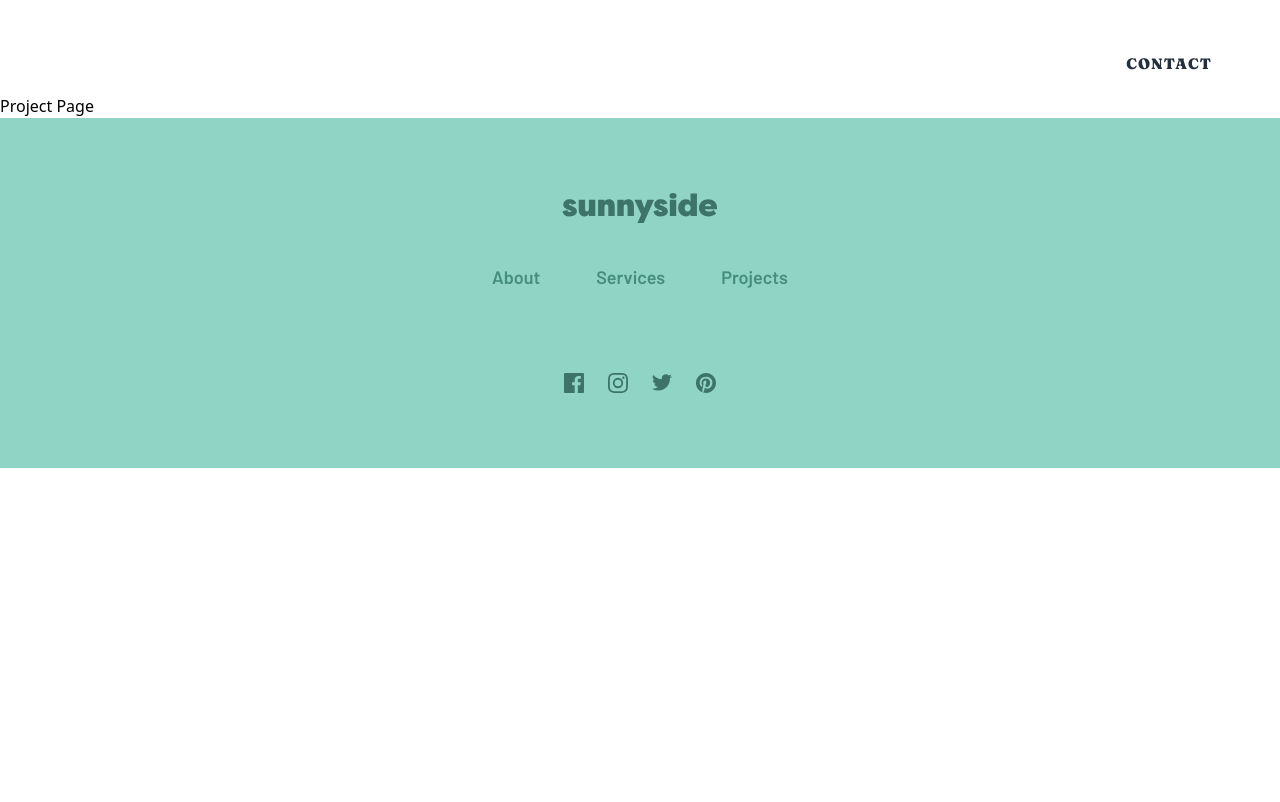
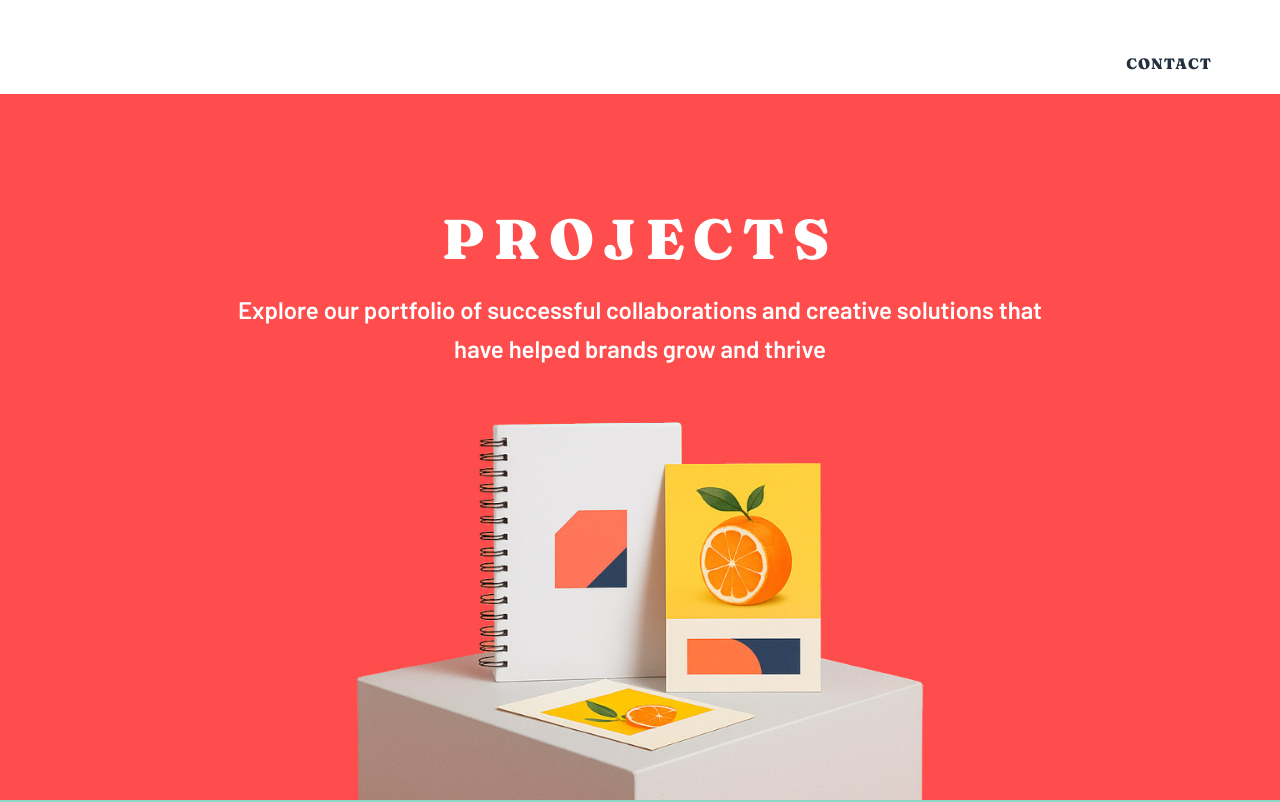
Before and after one commit to JakubM-I/agency-landing-page, a React (Vite) app: page /sunnyside/projects in a window 1280 px wide. Shown: the top 802 px of the page. Built offline with nearby package versions, Linux system fonts and the light colour scheme.

Commit message:
Add hero section component to projects page

```diff
--- a/public/content.json
+++ b/public/content.json
@@ -207,7 +207,7 @@
             "section": "heroSection",
             "title": "Projects",
             "subtitle": "Explore our portfolio of successful collaborations and creative solutions that have helped brands grow and thrive",
-            "textColor": "text-blue-950",
+
             "desktopImg": "desktop",
             "mobileImg": "mobile"
         }
--- a/src/features/projects/index.tsx
+++ b/src/features/projects/index.tsx
@@ -1,6 +1,18 @@
+import HeroSection from "../../components/HeroSection";
+import { useLoaderData } from "react-router";
+import {images} from "../../components/graphics/graphics.tsx";
+
 const ProjectsPage: React.FC = () => {
+      const content = useLoaderData();
+
+
     return (
-        <h1>Project Page</h1>
+        <>
+            <HeroSection
+                items={content.projectsPage.heroSection}
+                images={images.projectsPage}
+            />
+        </>
     )
 };
 
--- a/src/features/routes/routes.tsx
+++ b/src/features/routes/routes.tsx
@@ -36,7 +36,10 @@ export const routes = [
             },
             {
                 path: "projects",
-                element: <ProjectsPage />
+                element: <ProjectsPage />,
+                loader: () => {
+                    return fetch("/sunnyside/content.json")
+                }
             }
         ]
     }
```
Also changed, not shown: src/assets/desktop/projects-header.jpg.
